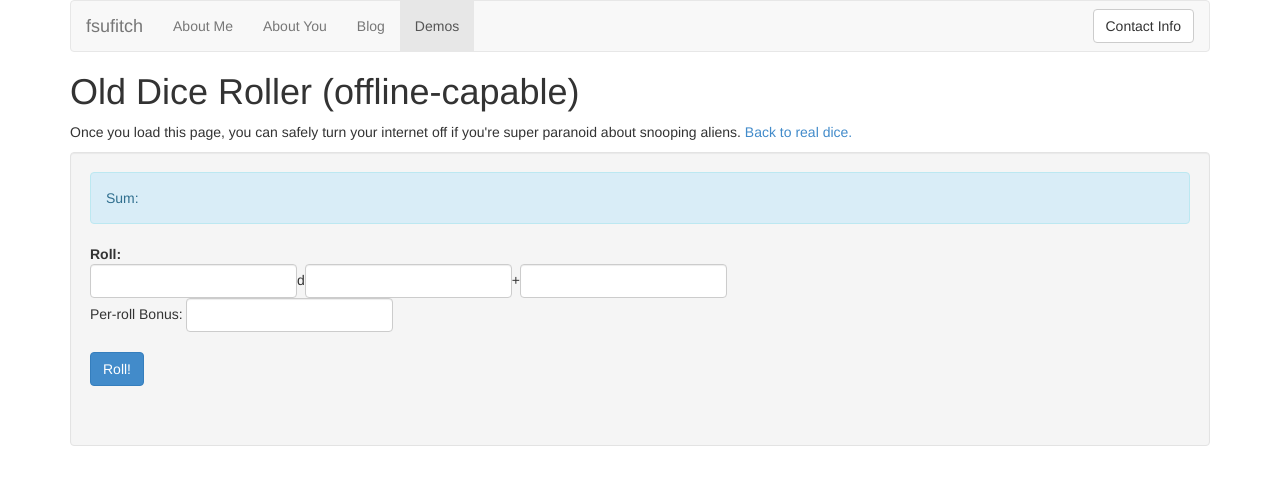
After one commit to fsufitch/homeweb, a Python web app: template src/homeweb/templates/demos/diceroll_old.html in a window 1280 px wide. The commit adds this page. Shown: the top 485 px of the page. Run offline with Jinja, Linux system fonts and the light colour scheme; the template is opened without the code that fills it, so the values that code supplies are empty; some libraries are stand-ins or nearby versions.

Commit message:
add old dice

```diff
--- a/src/homeweb/handlers/demos/demolist.py
+++ b/src/homeweb/handlers/demos/demolist.py
@@ -1,10 +1,11 @@
 from tornado.web import RequestHandler
 
-from homeweb.handlers.demos.diceroll import DicerollHandler
+from homeweb.handlers.demos.diceroll import DiceRollHandler, OldDiceRollHandler
 from homeweb.util import apply_template, write_return
 
 class DemoListHandler(RequestHandler):
-    demos = [('dice', 'XdY Dice Roller', DicerollHandler),
+    demos = [('dice', 'XdY Dice Roller', DiceRollHandler),
+             ('olddice', 'Old Dice Roller (offline)', OldDiceRollHandler)
              ]
 
     @classmethod
--- a/src/homeweb/templates/demos/diceroll.html
+++ b/src/homeweb/templates/demos/diceroll.html
@@ -7,7 +7,7 @@ endblock %} {% set nav_select="demo" %} {% block content %}
 </h1>
 {% if not session %}
 <p>
-	Need dice for D&D and stuff? Or did you mean the <a href="#">offline-capable
+	Need dice for D&D and stuff? Or did you mean the <a href="/demos/olddice">offline-capable
 		dice roller</a>?
 </p>
 {% endif %}
--- /dev/null
+++ b/src/homeweb/templates/demos/diceroll_old.html
@@ -0,0 +1,73 @@
+{% extends "layout.html" %} {% block title %}fsufitch - Old Dice Roll{%
+endblock %} {% set nav_select="demo" %} {% block head %} {{super()}}
+
+<script type="text/javascript">
+	function roll() {
+		var results = $('#results');
+		var a = parseInt($('#a').val());
+		var b = parseInt($('#b').val());
+		var c = parseInt($('#c').val());
+		if (!c)
+			c = 0;
+		var d = parseInt($('#d').val());
+		if (!d)
+			d = 0;
+
+		var res = "";
+
+		var sum = 0;
+
+		for (var i = 0; i < a; i += 1) {
+			var r = parseInt(b * Math.random() + 1 + d);
+			res += r + "<br />";
+			sum += r;
+		}
+
+		if (c)
+			res += "<br /> Pre-bonus sum: " + sum;
+		sum += c;
+		res += "<br /> <strong> Sum: " + sum + " </strong>";
+
+		var percent = (parseInt(sum / ((1.0 * a * (b + d)) + c) * 10000)) / 100.0;
+
+		res += "<br /><br /> Percent of max: " + percent + "%";
+		results.html(res);
+
+		$("#quicksum").html(sum);
+
+		$(".quicksum").show('slow');
+		$("#results").show('slow');
+		$("#reroll").show('slow');
+		return false;
+	}
+</script>
+
+
+{% endblock %} {% block content %}
+<h1>Old Dice Roller (offline-capable)</h1>
+
+<p>Once you load this page, you can safely turn your internet off if
+	you're super paranoid about snooping aliens. <a href="/demos/dice">Back to real dice.</a></p>
+
+<div class="well">
+	<div class="alert alert-info">
+		Sum: <span id="quicksum"> </span>
+	</div>
+
+	<b>Roll: </b>
+
+	<form onsubmit="return roll();" role="form" class="form-inline">
+		<input type="number" id="a" name="a" width="3" class="num form-control" />d<input
+			type="number" id="b" name="b" width="3" class="num form-control" />+<input
+			type="number" id="c" name="c" class="num form-control" /> <br /> Per-roll Bonus: <input
+			type="number" id="d" name="d" class="num form-control" /> <br /> <br /> <input
+			type="submit" value="Roll!" class="btn btn-primary"/>
+	</form>
+
+	<br /> <br />
+
+	<div style="" id="results"></div>
+	<input type="button" onclick="roll()" value="Re-roll" id="reroll"
+		style="display: none" class="btn btn-default"/>
+</div>
+{% endblock %}
```
Also changed, not shown: src/homeweb/handlers/demos/diceroll.py (+7 -1 lines).
